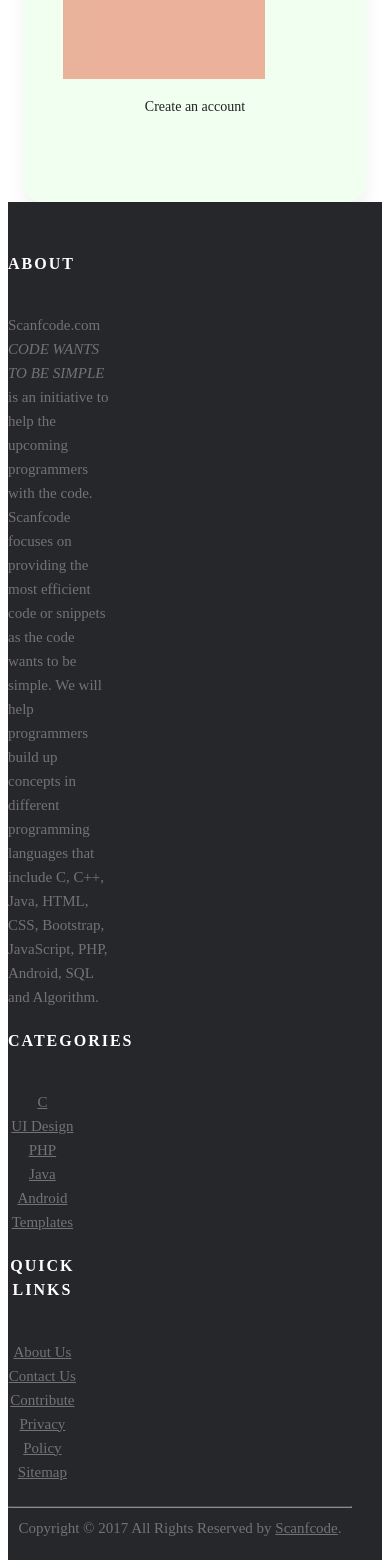
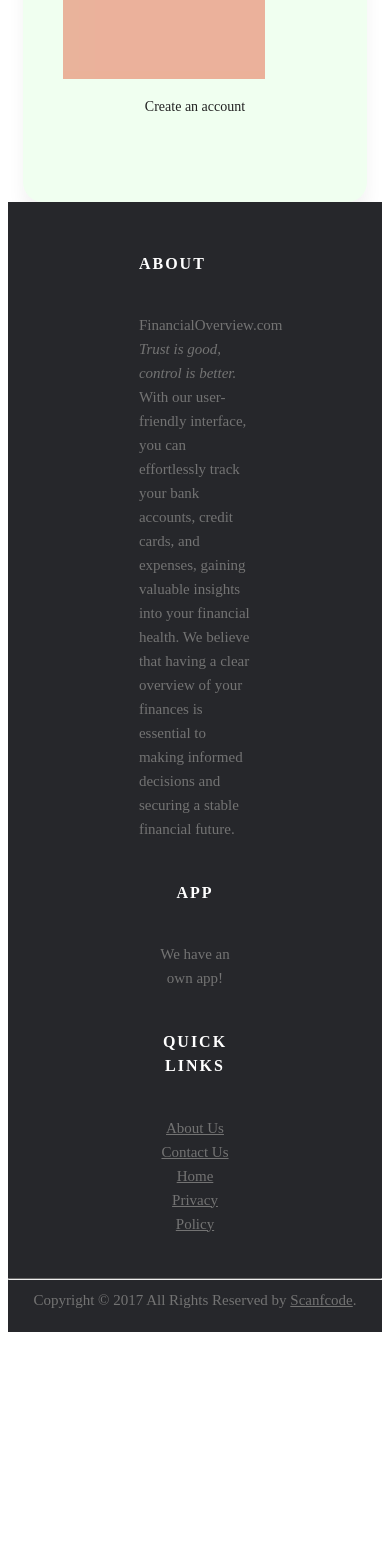
Before and after one commit to Fischer-Jessica/DA-SecureFinanceManager-Web-202324-public, an Angular app: page /sign-in in a window 390 px wide. Shown: the part 865-2433 px from the top of the page. After the commit the page ends 2205 px from the top, so only its background shows below. Built offline with nearby package versions, Linux system fonts and the light colour scheme.

Commit message:
improved the impressum

```diff
--- a/src/app/imprint/imprint.component.css
+++ b/src/app/imprint/imprint.component.css
@@ -8,7 +8,6 @@
 
 .site-footer hr {
   border-top-color: #bbb;
-  opacity: 0.5
 }
 
 .site-footer h6 {
@@ -16,7 +15,7 @@
   font-size: 16px;
   text-transform: uppercase;
   margin-top: 5px;
-  letter-spacing: 2px
+  letter-spacing: 2px;
 }
 
 .site-footer a {
@@ -30,15 +29,15 @@
 
 .footer-links {
   padding-left: 0;
-  list-style: none
+  list-style: none;
 }
 
 .footer-links li {
-  display: block
+  display: block;
 }
 
 .footer-links a {
-  color: #737373
+  color: #737373;
 }
 
 .footer-links a:active, .footer-links a:focus, .footer-links a:hover {
@@ -47,43 +46,41 @@
 }
 
 .footer-links.inline li {
-  display: inline-block
+  display: inline-block;
 }
 
 .copyright-text {
-  margin: 0
-}
-
-@media screen and (max-width: 1200px) {
-  .container {
-    width: calc(100% - 30px);
-    max-width: 100%
-  }
-}
-
-@media screen and (min-width: 1024px) {
-  .container {
-    max-width: 1200px
-  }
+  margin: 0;
 }
 
 @media screen and (max-width: 768px) {
+  .container {
+    width: 100%;
+    padding-right: 0px; /* Add padding to reduce the space between columns and the edge */
+    padding-left: 0px;
+  }
+
   .row {
     display: flex;
     flex-direction: column;
     justify-content: center;
-    text-align: center;
+    align-items: center;
+    align-content: center;
+    margin: 0;
+    padding: 0;
   }
 
   .column {
-    width: 50%;
+    width: 100%;
+    padding-left: 0px;
+    margin-bottom: 20px;
   }
 
   #about {
     width: 100%;
+    text-align: center;
   }
 }
-
 
 .row {
   display: flex;
--- a/src/app/imprint/imprint.component.html
+++ b/src/app/imprint/imprint.component.html
@@ -4,21 +4,16 @@
     <div class="row">
       <div class="column" id="about">
         <h6>About</h6>
-        <p class="text-justify">Scanfcode.com <i>CODE WANTS TO BE SIMPLE </i> is an initiative to help the upcoming
-          programmers with the code. Scanfcode focuses on providing the most efficient code or snippets as the code
-          wants to be simple. We will help programmers build up concepts in different programming languages that include
-          C, C++, Java, HTML, CSS, Bootstrap, JavaScript, PHP, Android, SQL and Algorithm.</p>
+        <p class="text-justify">FinancialOverview.com <i>Trust is good, control is better.</i> With our user-friendly
+          interface, you can effortlessly track your bank accounts, credit cards, and expenses, gaining valuable
+          insights into your financial health. We believe that having a clear overview of your finances is essential to
+          making informed decisions and securing a stable financial future.</p>
       </div>
 
       <div class="column">
-        <h6>Categories</h6>
+        <h6>App</h6>
         <ul class="footer-links">
-          <li><a href="http://scanfcode.com/category/c-language/">C</a></li>
-          <li><a href="http://scanfcode.com/category/front-end-development/">UI Design</a></li>
-          <li><a href="http://scanfcode.com/category/back-end-development/">PHP</a></li>
-          <li><a href="http://scanfcode.com/category/java-programming-language/">Java</a></li>
-          <li><a href="http://scanfcode.com/category/android/">Android</a></li>
-          <li><a href="http://scanfcode.com/category/templates/">Templates</a></li>
+          <p>We have an own app!</p>
         </ul>
       </div>
 
@@ -27,9 +22,8 @@
         <ul class="footer-links">
           <li><a href="http://scanfcode.com/about/">About Us</a></li>
           <li><a href="http://scanfcode.com/contact/">Contact Us</a></li>
-          <li><a href="http://scanfcode.com/contribute-at-scanfcode/">Contribute</a></li>
+          <li><a href="http://scanfcode.com/contribute-at-scanfcode/">Home</a></li>
           <li><a href="http://scanfcode.com/privacy-policy/">Privacy Policy</a></li>
-          <li><a href="http://scanfcode.com/sitemap/">Sitemap</a></li>
         </ul>
       </div>
     </div>
--- a/src/app/sign-in/sign-in.component.html
+++ b/src/app/sign-in/sign-in.component.html
@@ -29,6 +29,4 @@
   </div>
 </section>
 
-<footer>
-  <imprint></imprint>
-</footer>
+<imprint class="impressum"></imprint>
```
Also changed, not shown: src/Notizen.md (added, +15 -0 lines).
